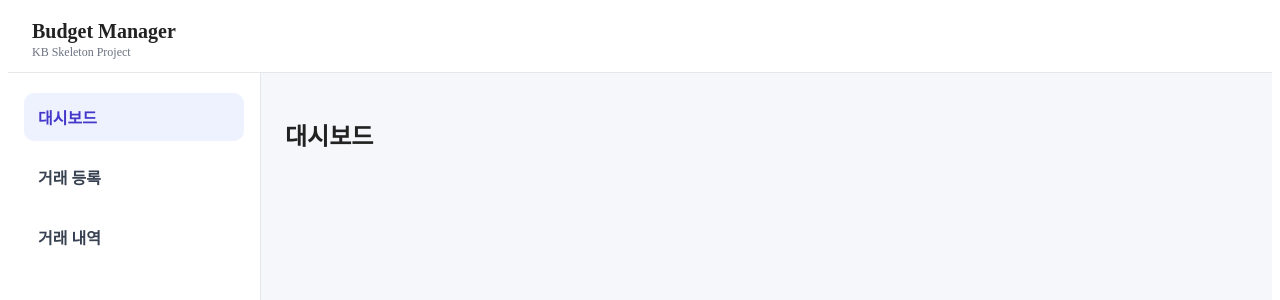
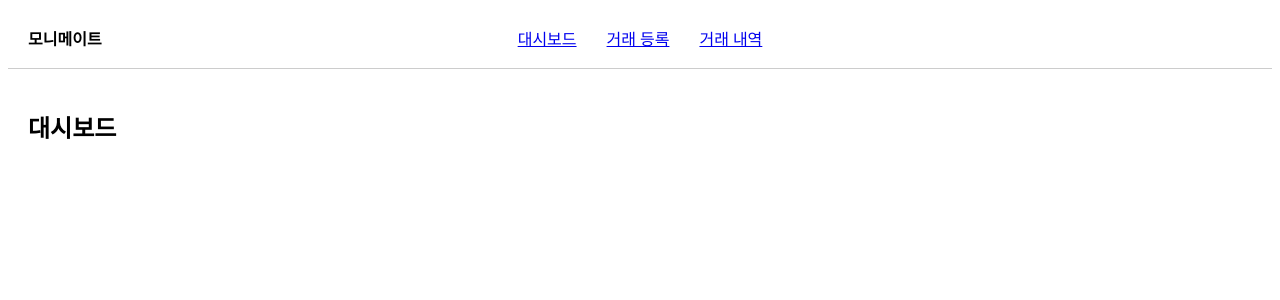
Before and after one commit to KB7-budget-manager-skeleton/budget-manager, a Vue app: page / in a window 1280 px wide. Shown: the top 300 px of the page. Built offline with nearby package versions, Linux system fonts and the light colour scheme.

Commit message:
feat: Header.vue 버튼 추가

```diff
--- a/src/App.vue
+++ b/src/App.vue
@@ -1,37 +1,21 @@
 <template>
-  <div class="AppLayout">
+  <div>
+    <!-- Header -->
     <Header />
 
-    <div class="AppBody">
-      <Sidebar />
-
-      <main class="MainContent">
-        <router-view />
-      </main>
-    </div>
+    <!-- Main Contents -->
+    <main>
+      <router-view />
+    </main>
   </div>
 </template>
 
 <script setup>
-import Header from "@/components/Header.vue";
-import Sidebar from "@/components/Sidebar.vue";
+import Header from '@/components/Header.vue';
 </script>
 
 <style scoped>
-.AppLayout {
-  min-height: 100vh;
-  background-color: #f5f7fb;
-  color: #222222;
-}
-
-.AppBody {
-  display: flex;
-  min-height: calc(100vh - 64px);
-}
-
-.MainContent {
-  flex: 1;
-  padding: 24px;
-  overflow-x: hidden;
+main {
+  padding: 20px;
 }
 </style>
--- a/src/components/Header.vue
+++ b/src/components/Header.vue
@@ -1,8 +1,13 @@
 <template>
   <header class="Header">
-    <div class="TitleArea">
-      <h1 class="ProjectTitle">Budget Manager</h1>
-      <p class="ProjectSubtitle">KB Skeleton Project</p>
+    <!-- 좌측: 사이트명 -->
+    <router-link to="/" class="Logo"> 모니메이트 </router-link>
+
+    <!-- 가운데: 메뉴 -->
+    <div class="NavWrapper">
+      <router-link to="/">대시보드</router-link>
+      <router-link to="/record">거래 등록</router-link>
+      <router-link to="/transactions">거래 내역</router-link>
     </div>
   </header>
 </template>
@@ -11,29 +16,28 @@
 
 <style scoped>
 .Header {
-  height: 64px;
   display: flex;
   align-items: center;
-  padding: 0 24px;
-  background-color: #ffffff;
-  border-bottom: 1px solid #e5e7eb;
+  height: 60px;
+  border-bottom: 1px solid #ccc;
+  padding: 0 20px;
+  position: relative; /* 가운데 정렬용 */
 }
 
-.TitleArea {
-  display: flex;
-  flex-direction: column;
-  justify-content: center;
+/* 좌측 로고 */
+.Logo {
+  text-decoration: none;
+  color: black;
+  font-weight: bold;
 }
 
-.ProjectTitle {
-  margin: 0;
-  font-size: 20px;
-  font-weight: 700;
-}
+/* 가운데 메뉴 */
+.NavWrapper {
+  display: flex;
+  gap: 30px;
 
-.ProjectSubtitle {
-  margin: 2px 0 0 0;
-  font-size: 12px;
-  color: #6b7280;
+  position: absolute;
+  left: 50%;
+  transform: translateX(-50%); /* 정확히 가운데 */
 }
 </style>
```
